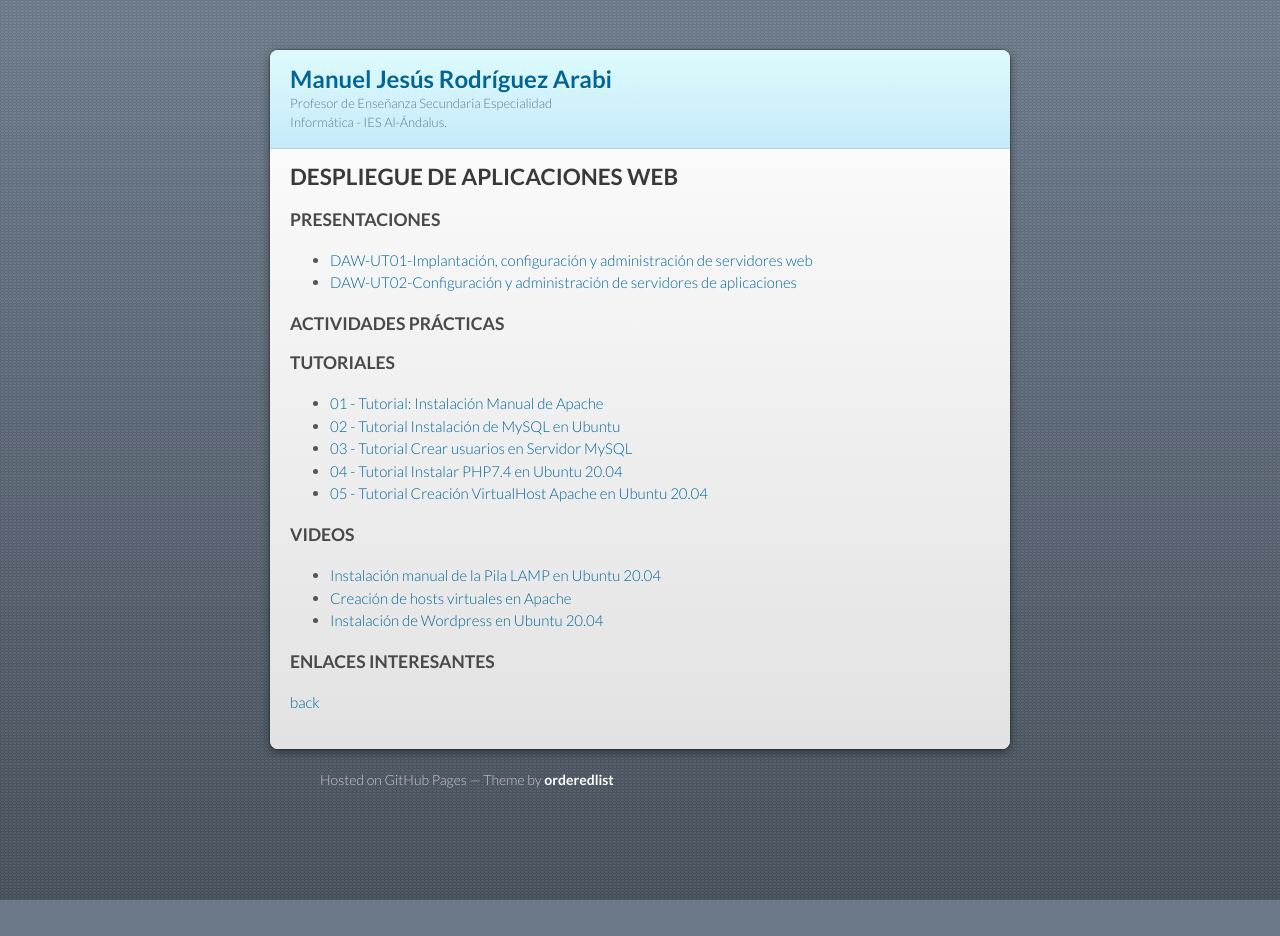
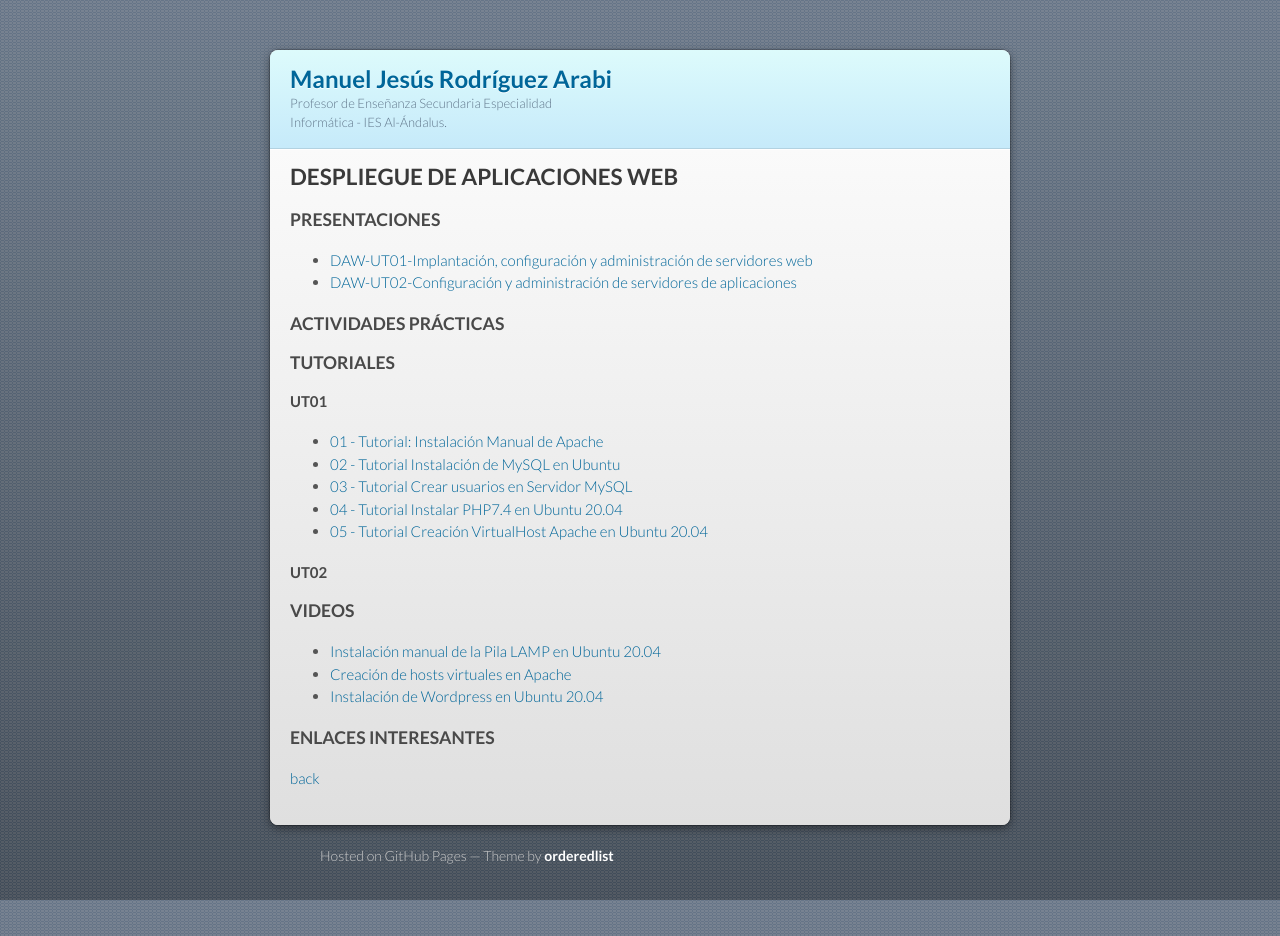
Before and after one commit to mrodara/mrodara.github.io, a Jekyll site: the page built from mods/daw.md, in a window 1280 px wide. Built offline with Jekyll 4.4.1, drawn with Linux system fonts in a browser that asks for light colours; our own code applies the rules of GitHub Pages for plain Markdown files; before the commit the page ends 900 px from its top, so only the background shows below that.

Commit message:
DAW división de tutos por UT

```diff
--- a/mods/daw.md
+++ b/mods/daw.md
@@ -13,11 +13,15 @@ layout: default
 
 ### TUTORIALES
 
+#### UT01
+
 * [01 - Tutorial: Instalación Manual de Apache](https://docs.google.com/document/d/1jwjqaS1a8ck-DKe7FUTutS03L2L86gSH2j4onT6iHTU/edit?usp=sharing)
 * [02 - Tutorial Instalación de MySQL en Ubuntu](https://docs.google.com/document/d/1IHjZUxZ7QPbzweq-cW-vk4FzWbuYyP7MZbVm1dRTaEk/edit?usp=sharing)
 * [03 - Tutorial Crear usuarios en Servidor MySQL](https://docs.google.com/document/d/1e7IxqwJPpDfnVrZKUMGs1abM3_BvCzxz5_OWEBDRjcg/edit?usp=sharing)
 * [04 - Tutorial Instalar PHP7.4 en Ubuntu 20.04](https://docs.google.com/document/d/11LEQEer5rJ1OwUc69WaeclO0SBO0W20CKcEWLsiywQ0/edit?usp=sharing)
 * [05 - Tutorial Creación VirtualHost Apache en Ubuntu 20.04](https://docs.google.com/document/d/12Fyfh3Upn_zqNk-b68oYwVdn8Q0FWe2MEKBvDjVutxE/edit?usp=sharing)
+
+#### UT02
 
 ### VIDEOS
 
```
